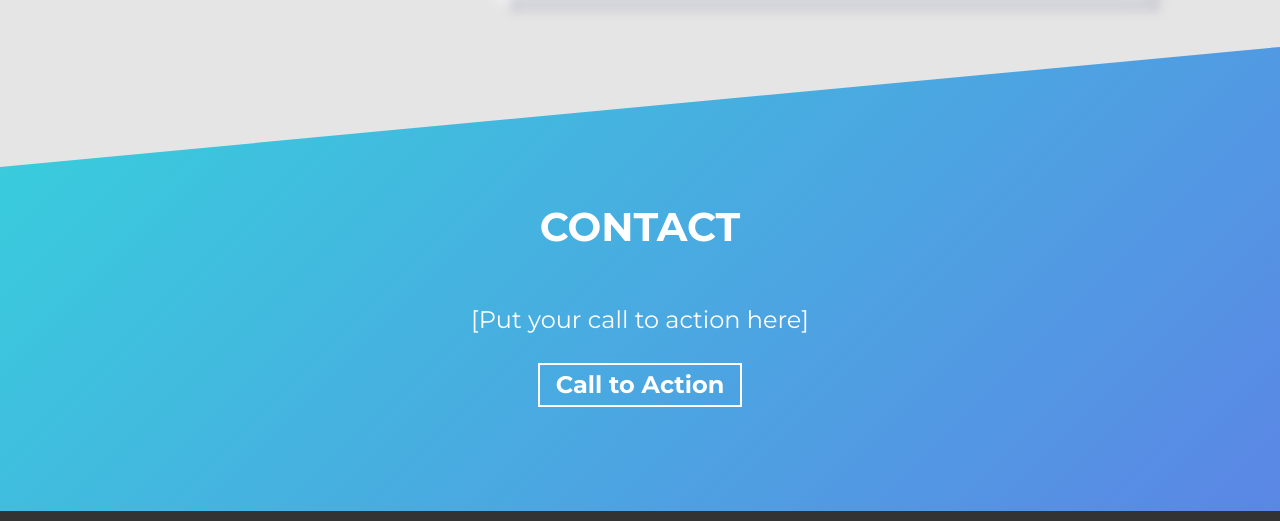
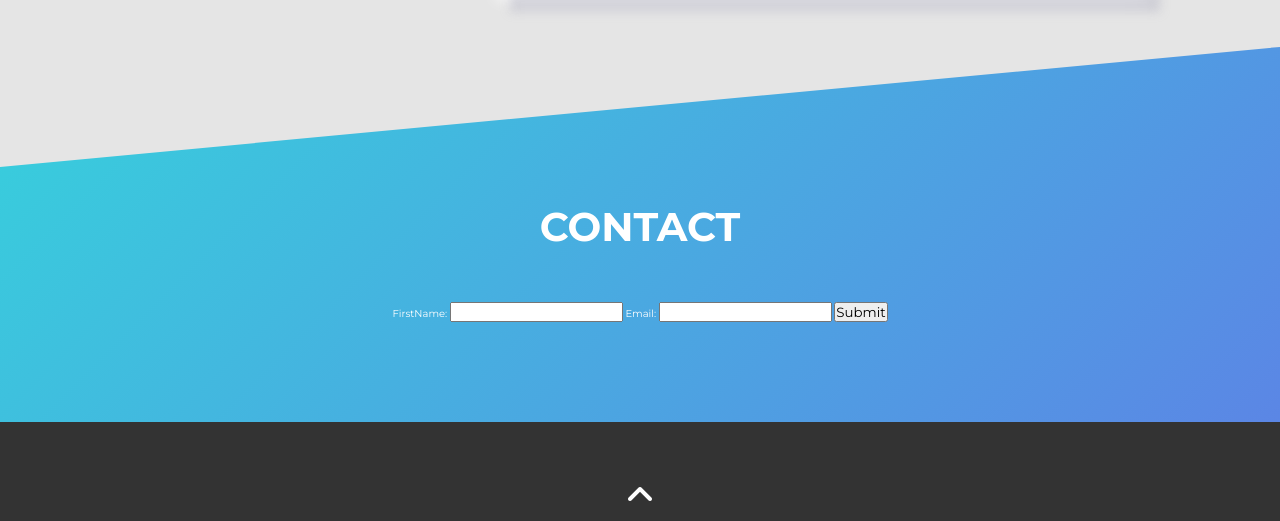
Before and after one commit to alvvazort/alvvazort.github.io, a plain HTML site: page index.html in a window 1280 px wide. Shown: the part 3883-4404 px from the top of the page. Drawn offline with Linux system fonts and the light colour scheme.

Commit message:
feat: send mail

```diff
--- a/index.html
+++ b/index.html
@@ -312,8 +312,13 @@ Have fun creating your portfolio on this template!!! -->
       <div class="container">
         <h2 class="section-title">Contact</h2>
         <div class="contact-wrapper">
-          <p class="contact-wrapper__text">[Put your call to action here]</p>
-          <a href="#" class="cta-btn cta-btn--resume">Call to Action</a>
+          <p class="contact-wrapper__text">  </p>
+          <!-- <a href="#" class="cta-btn cta-btn--resume">Send mail</a> -->
+          <form action="mailto:alvvazort@gmail.com" method="post" enctype="text/plain">
+            FirstName: <input type="text" name="FirstName">
+            Email: <input type="text" name="Email">
+            <input type="submit" name="submit" value="Submit">
+          </form>
         </div>
       </div>
     </section>
```
